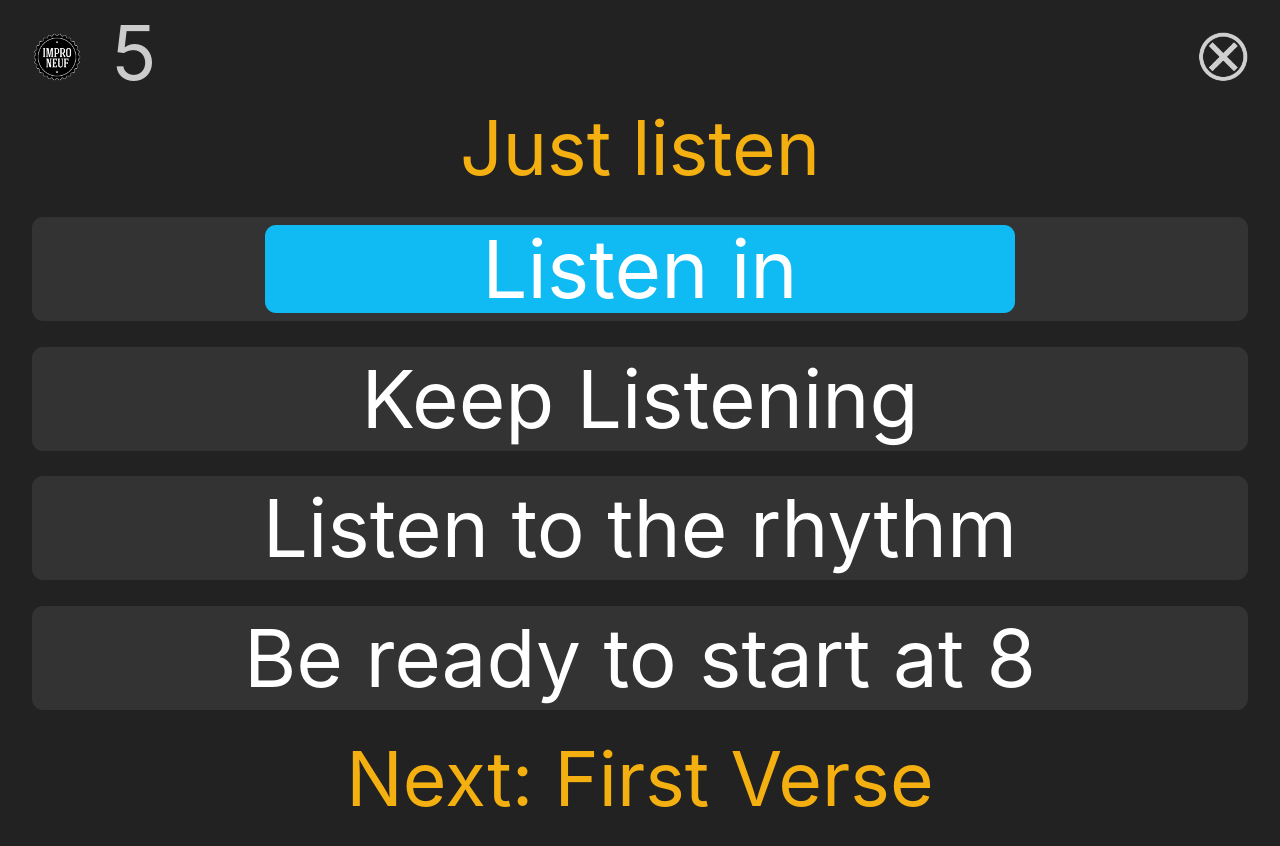
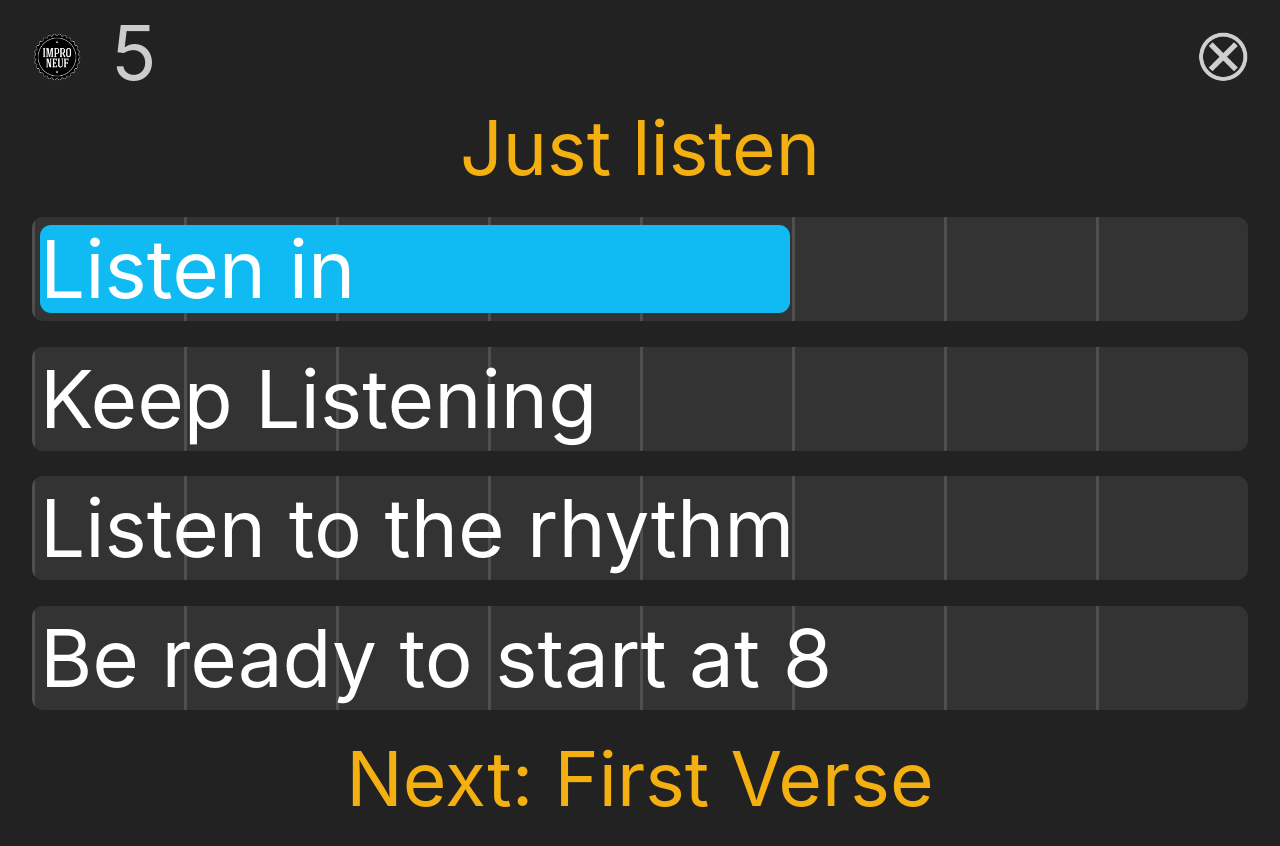
Before and after one commit to S0ulfire84/ImproNeuf.Songcraft, a Vue app: page / in a window 1280 px wide. Both pictures are taken after a click on the element 472 px from the left and 259 px from the top of the page. Shown: the top 846 px of the page. Built offline with nearby package versions, Linux system fonts and the light colour scheme; no server answers.

Commit message:
Feature - Make the progress start from the left and divide the progress bar

```diff
--- a/src/components/SongStructure.vue
+++ b/src/components/SongStructure.vue
@@ -103,6 +103,10 @@ watch(
   margin: 0.8rem 0;
   transition: width 1s linear;
   border-radius: 0.7rem;
+  background-size: calc(100% / 8) 100%;
+  background-image: linear-gradient(to right, rgba(107, 107, 107, 0.5) 3px, transparent 1px);
+  background-repeat: repeat-x;
+  justify-content: flex-start;
 }
 
 .phrase-progress {
```
